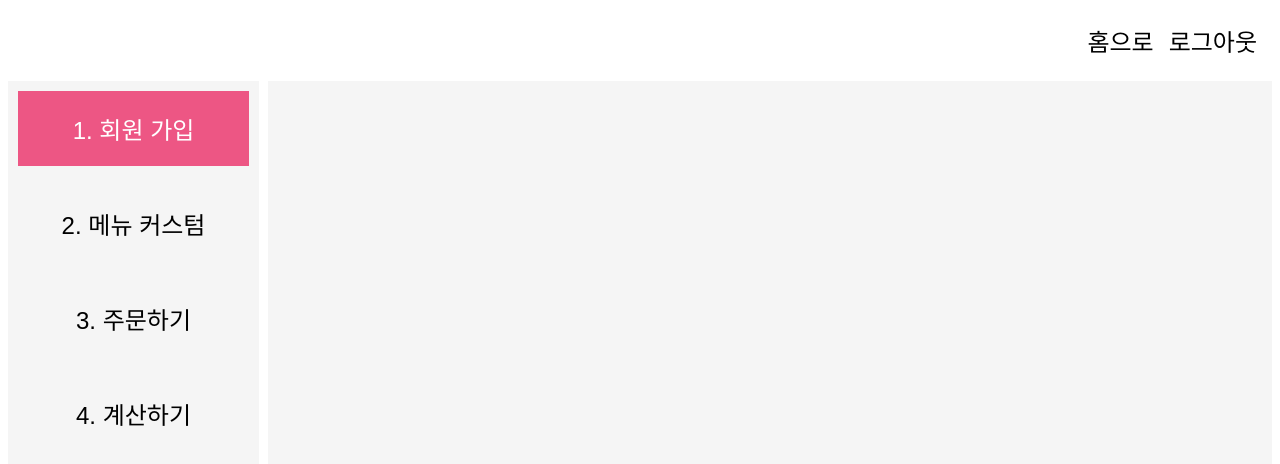
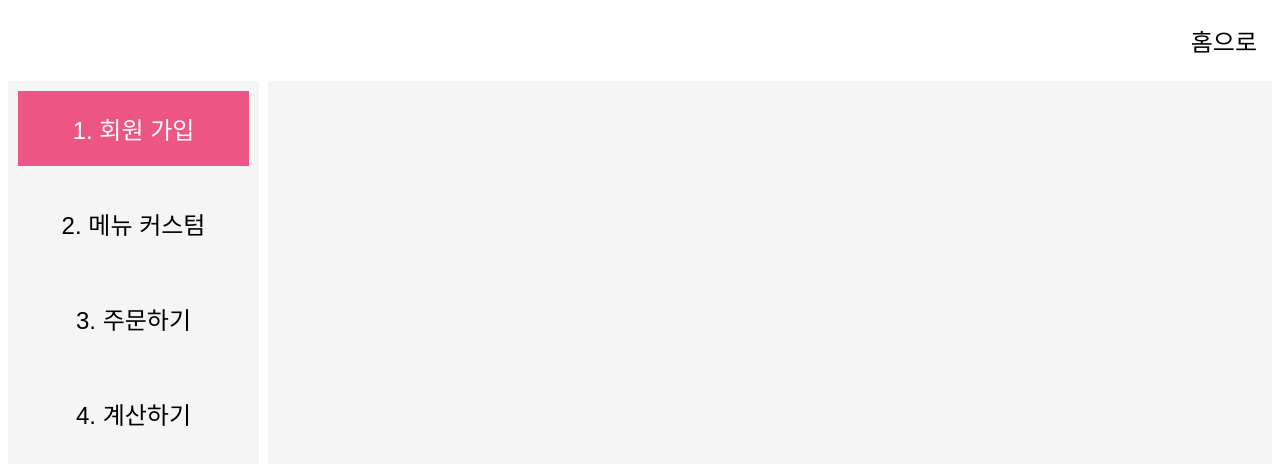
Before and after one commit to Ohjigyun/web_kiosk, a Next.js app: page /how-to-use in a window 1280 px wide. Shown: the top 464 px of the page. Built offline with nearby package versions, Linux system fonts and the light colour scheme; no server answers; a web font is replaced by a local one.

Commit message:
fix: delete log out in how to use page

```diff
--- a/pages/how-to-use.tsx
+++ b/pages/how-to-use.tsx
@@ -26,11 +26,6 @@ export default function HowToUse() {
     router.push('/')
   }
 
-  const signoutClickHandler = () => {
-    signOut(auth)
-    persistor.purge()
-  }
-
   const indexClickHandler = (index: string) => {
     setCurrentIndex(index)
   }
@@ -41,7 +36,6 @@ export default function HowToUse() {
         <div className={styles.headerRight}>
           <div className={styles.homeAndSignout}>
             <div className={styles.home} onClick={homeClickHandler}>홈으로</div>
-            <div className={styles.signout} onClick={signoutClickHandler}>로그아웃</div>
           </div>
         </div>
       </div>
```
